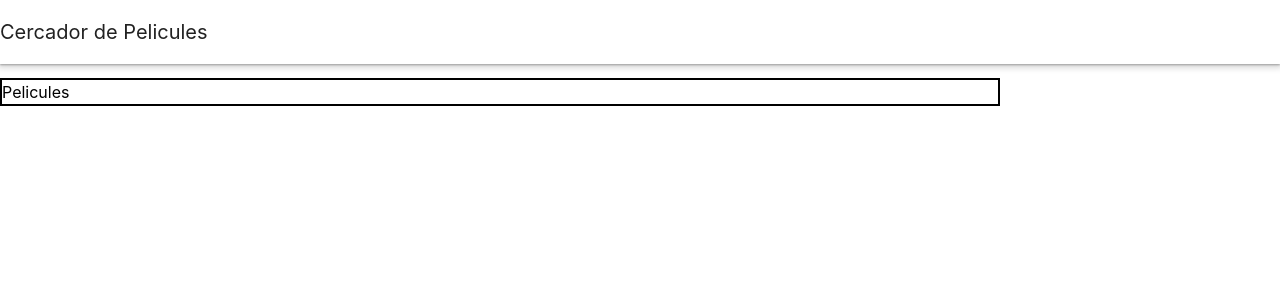
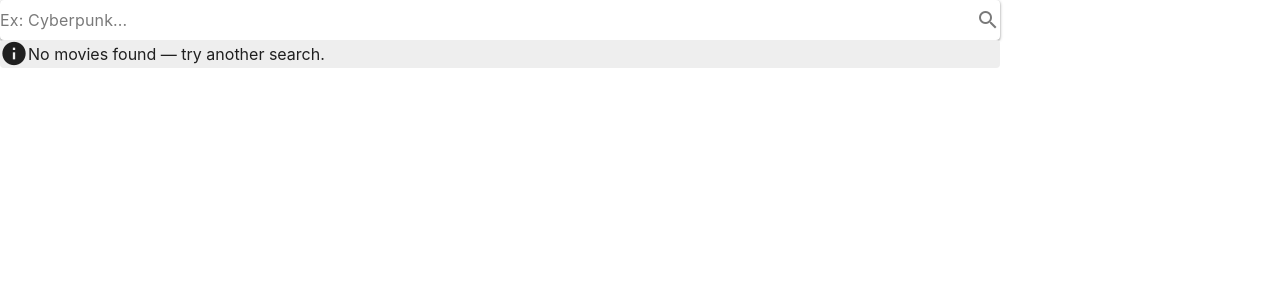
Before and after one commit to ImShad0w/Vuetify-movie-searcher, a Vue app in the folder movie-searcher/: page / in a window 1280 px wide. Shown: the top 300 px of the page. Built offline with nearby package versions, Linux system fonts and the light colour scheme; a small style sheet from the web is missing.

Commit message:
Getting the basics

```diff
--- a/movie-searcher/package.json
+++ b/movie-searcher/package.json
@@ -16,9 +16,10 @@
     "@fontsource/roboto": "^5.2.10",
     "@fontsource/roboto-mono": "^5.2.8",
     "@mdi/font": "7.4.47",
+    "axios": "^1.20.0",
     "vue": "^3.5.30",
-    "vuetify": "^4.0.2",
-    "vue-router": "^5.0.3"
+    "vue-router": "^5.0.3",
+    "vuetify": "^4.0.2"
   },
   "devDependencies": {
     "@tailwindcss/vite": "^4.2.1",
--- a/movie-searcher/src/components/MovieGrid.vue
+++ /dev/null
@@ -1,8 +0,0 @@
-<script lang="ts"></script>
-
-<template>
-  <v-container class="border-2">
-    <h1>Pelicules</h1>
-    <v-row></v-row>
-  </v-container>
-</template>
--- /dev/null
+++ b/movie-searcher/src/components/MovieList.vue
@@ -0,0 +1,28 @@
+<template>
+  <v-container>
+    <v-row>
+      <v-col v-if="!movies.length" cols="12">
+        <v-alert type="info">No movies found — try another search.</v-alert>
+      </v-col>
+      <v-col v-for="movie in movies" :key="movie.imdbID" cols="12" sm="6" md="6" lg="4">
+        <v-card class=" w-auto" :title="movie.Title">
+          <v-img :src="movie.Poster" height="200"></v-img>
+          <v-card-actions>
+            <v-btn @click="getId(movie.imdbID)" block border>
+              More
+            </v-btn>
+          </v-card-actions>
+        </v-card>
+      </v-col>
+    </v-row>
+  </v-container>
+</template>
+<script setup>
+defineProps({ movies: Array })
+const emit = defineEmits(["movieId"])
+
+function getId(id) {
+  emit("movieId", id)
+}
+
+</script>
--- /dev/null
+++ b/movie-searcher/src/components/MoviePage.vue
@@ -0,0 +1 @@
+<template></template>
--- a/movie-searcher/src/components/Searchbar.vue
+++ b/movie-searcher/src/components/Searchbar.vue
@@ -1,5 +1,19 @@
 <template>
-  <v-card-text class="max-w-auto">
-    <v-text-field label="Buscar pelicules" variant="solo" single-line append-inner-icon="mdi-magnify"></v-text-field>
-  </v-card-text>
+  <v-text-field append-inner-icon="mdi-magnify" density="compact" label="Ex: Cyberpunk..." variant="solo" hide-details
+    single-line v-model="movieSearch" @keydown.enter="search"></v-text-field>
 </template>
+<script setup>
+import { ref } from "vue"
+import { useApi } from "@/composables/communicationManager"
+
+const { movies, getMovies } = useApi()
+const movieSearch = ref("")
+
+const emit = defineEmits(["movieData"])
+
+async function search() {
+  await getMovies(movieSearch.value)
+  emit("movieData", movies.value)
+}
+
+</script>
--- a/movie-searcher/src/components/TopBar.vue
+++ /dev/null
@@ -1,10 +0,0 @@
-<script lang="ts">
-</script>
-
-<template>
-  <v-app-bar>
-    <v-app-bar-title>
-      Cercador de Pelicules
-    </v-app-bar-title>
-  </v-app-bar>
-</template>
--- /dev/null
+++ b/movie-searcher/src/composables/communicationManager.ts
@@ -0,0 +1,56 @@
+import { ref } from "vue"
+import axios from "axios"
+
+export function useApi() {
+  //Declare the API key and the API URL
+  const API_KEY = "643ab5dc"
+  const API_URL = "https://www.omdbapi.com/"
+  const movies = ref([])
+  const movieInfo = ref(null)
+
+  async function getMovies(search: string) {
+    if (!search) return []
+    try {
+      const response = await axios.get(API_URL, {
+        params: {
+          apikey: API_KEY,
+          s: String(search),
+        },
+      })
+      if (response.data.Response === "True") {
+        movies.value = response.data.Search ?? []
+      } else {
+        console.warn("OMDb error:", response.data.Error)
+        movies.value = []
+      }
+    } catch (error) {
+      console.error(error)
+      movies.value = []
+    }
+    return movies.value
+  }
+
+  async function getMovieInfo(movieId: string) {
+    if (!movieId) return null
+    try {
+      const response = await axios.get(API_URL, {
+        params: {
+          apikey: API_KEY,
+          i: String(movieId),
+        },
+      })
+      if (response.data.Response === "True") {
+        movieInfo.value = response.data
+      } else {
+        console.warn("OMDb error:", response.data.Error)
+        movieInfo.value = null
+      }
+    } catch (error) {
+      console.error(error)
+      movieInfo.value = null
+    }
+    return movieInfo.value
+  }
+
+  return { movies, movieInfo, getMovies, getMovieInfo }
+}
--- a/movie-searcher/src/pages/index.vue
+++ b/movie-searcher/src/pages/index.vue
@@ -1,11 +1,25 @@
-<script lang="ts" setup>
-import TopBar from '@/components/TopBar.vue';
+<template>
+  <v-container>
+    <Searchbar @movieData="handleMovieData" />
+    <MoviePage v-if="movieId != null" :movieId="movieId" />
+    <MovieList v-else :movies="movies" @movieId="handleMovieId" />
+  </v-container>
+</template>
+
+<script setup>
+import { ref } from 'vue'
+import MovieList from '@/components/MovieList.vue';
+import MoviePage from '@/components/MoviePage.vue';
 import Searchbar from '@/components/Searchbar.vue';
-import MovieGrid from '@/components/MovieGrid.vue';
+
+const movies = ref([])
+const movieId = ref(null)
+
+function handleMovieData(data) {
+  movies.value = data
+}
+
+function handleMovieId(id) {
+  movieId.value = id
+}
 </script>
-
-<template>
-  <TopBar />
-  <Searchbar />
-  <MovieGrid />
-</template>
```
Also changed, not shown: 1 other file (tests, documents, lock files or other folders).
